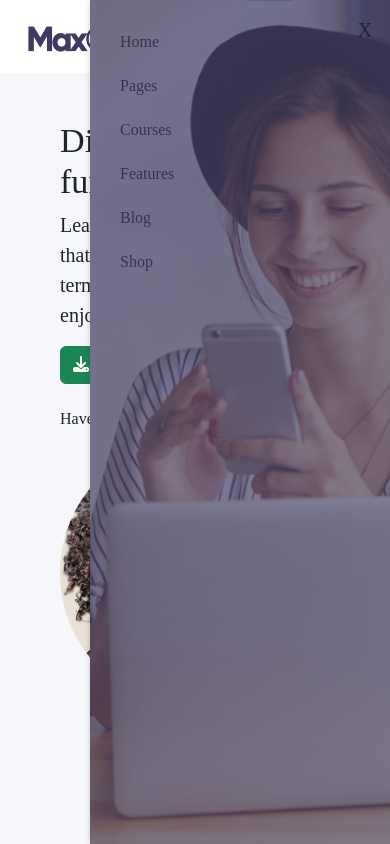
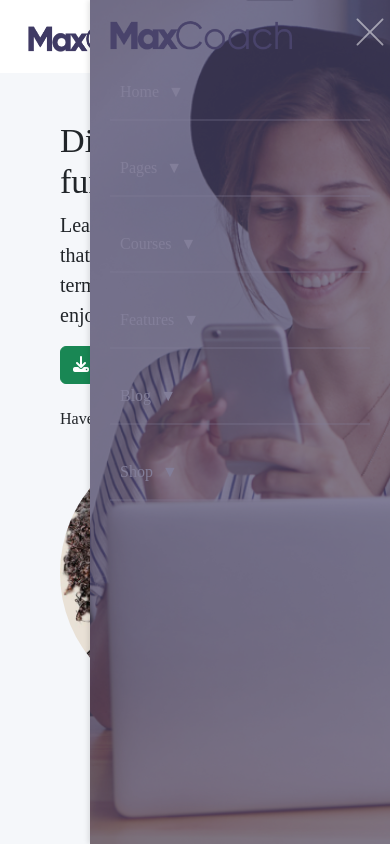
Before and after one commit to MichelangeloCaltagirone/proj-html-vuejs, a Vue app: page / in a window 390 px wide. Both pictures are taken after a click on the button "Toggle navigation". Shown: the top 844 px of the page. Built offline with nearby package versions, Linux system fonts and the light colour scheme.

Commit message:
style navbar

```diff
--- a/src/components/SideBar.vue
+++ b/src/components/SideBar.vue
@@ -1,9 +1,26 @@
 <template>
-  <div v-if="isVisible" class="sidebar">
-    <button class="btn-close" @click="$emit('close-sidebar')">X</button>
+  <div class="sidebar" v-if="isVisible">
+    <!-- Header della Sidebar -->
+    <div class="sidebar-header">
+      <img src="../assets/images/dark-logo.png" alt="Logo" class="logo" />
+      <button class="btn-close" @mouseover="hoverClose" @mouseleave="leaveClose" @click="toggleSidebar">
+        <img src="../assets/images/close.svg" alt="Close" />
+      </button>
+    </div>
+
+    <!-- Navbar -->
     <ul class="navbar-nav">
       <li v-for="(item, index) in menuItems" :key="index" class="nav-item">
-        <a class="nav-link" :href="item.link">{{ item.name }}</a>
+        <div class="nav-link" @click="toggleDropdown(item)">
+          {{ item.name }}
+          <span class="dropdown-arrow" v-if="item.submenu">▼</span>
+        </div>
+        <ul v-if="item.isOpen" class="dropdown-menu">
+          <li v-for="(subItem, subIndex) in item.submenu" :key="subIndex" class="dropdown-item">
+            {{ subItem.name }}
+          </li>
+        </ul>
+        <hr v-if="index < menuItems.length - 1" /> <!-- Linea divisoria -->
       </li>
     </ul>
   </div>
@@ -11,15 +28,26 @@
 
 <script>
 export default {
-  name: 'Sidebar',
   props: {
-    isVisible: {
-      type: Boolean,
-      required: true,
+    menuItems: Array,
+    isVisible: Boolean,
+  },
+  data() {
+    return {
+      closeIcon: '../assets/images/close-icon.png',
+      isHovered: false,
+    };
+  },
+  methods: {
+    toggleSidebar() {
+      this.$emit('close-sidebar');
     },
-    menuItems: {
-      type: Array,
-      required: true,
+    toggleDropdown(item) {
+      // Chiude gli altri dropdown se aperti
+      this.menuItems.forEach(i => {
+        if (i !== item) i.isOpen = false; // Chiudi altri dropdown
+      });
+      item.isOpen = !item.isOpen; // Inverti lo stato del dropdown cliccato
     },
   },
 };
@@ -41,7 +69,6 @@ export default {
   background-image: url('../assets/images/mobile-bg.jpg');
   background-size: cover;
   background-position: center;
-  color: #fff;
 }
 
 .sidebar:before {
@@ -72,9 +99,64 @@ export default {
   display: block;
   transition: color 0.3s ease;
   z-index: 2;
+  color: #fff;
 }
 
-.navbar-nav .nav-item .nav-link:hover {
-  color: #007bff;
+.logo {
+  height: 30px;
+}
+
+.btn-close {
+  background: none;
+  border: none;
+  cursor: pointer;
+  transition: opacity 0.3s;
+}
+
+.btn-close img {
+  width: 30px;
+}
+
+.btn-close:hover {
+  opacity: 0.7;
+}
+
+.nav-item {
+  padding: 10px 0;
+}
+
+.navbar-nav {
+  padding: 10px 0;
+  list-style: none;
+}
+
+.nav-link {
+  color: #fff;
+  /* Colore del testo dei link */
+  text-decoration: none;
+  display: flex;
+  justify-content: space-between;
+  align-items: center;
+}
+
+.dropdown-menu {
+  background-color: rgba(255, 255, 255, 0.8);
+  padding: 10px;
+  border-radius: 5px;
+}
+
+.dropdown-item {
+  color: black;
+  padding: 5px 0;
+}
+
+hr {
+  border: 1px solid white;
+  margin: 5px 0;
+}
+
+.dropdown-arrow {
+  margin-left: 5px;
+  /* Spazio tra il nome e l'icona della freccia */
 }
 </style>
```
